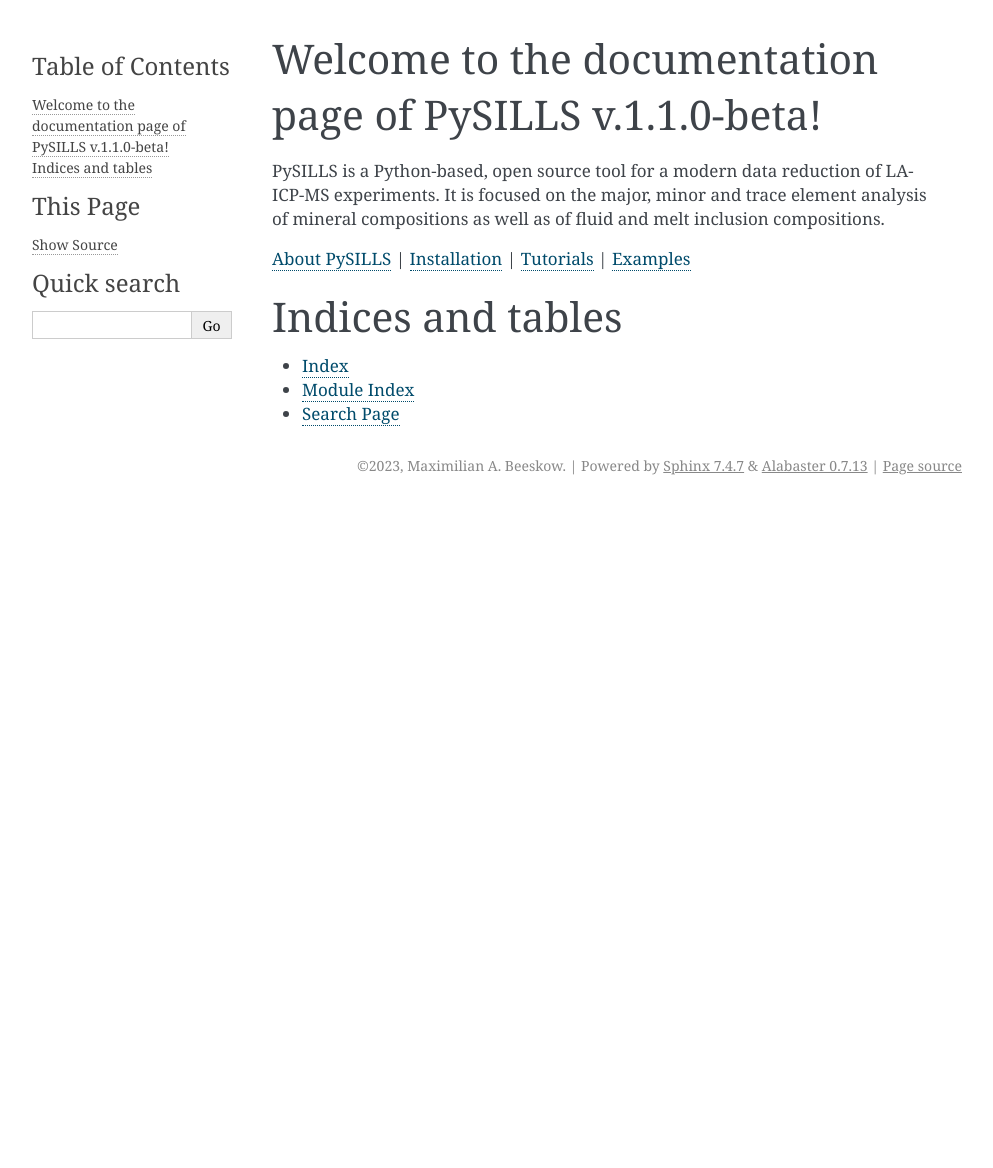
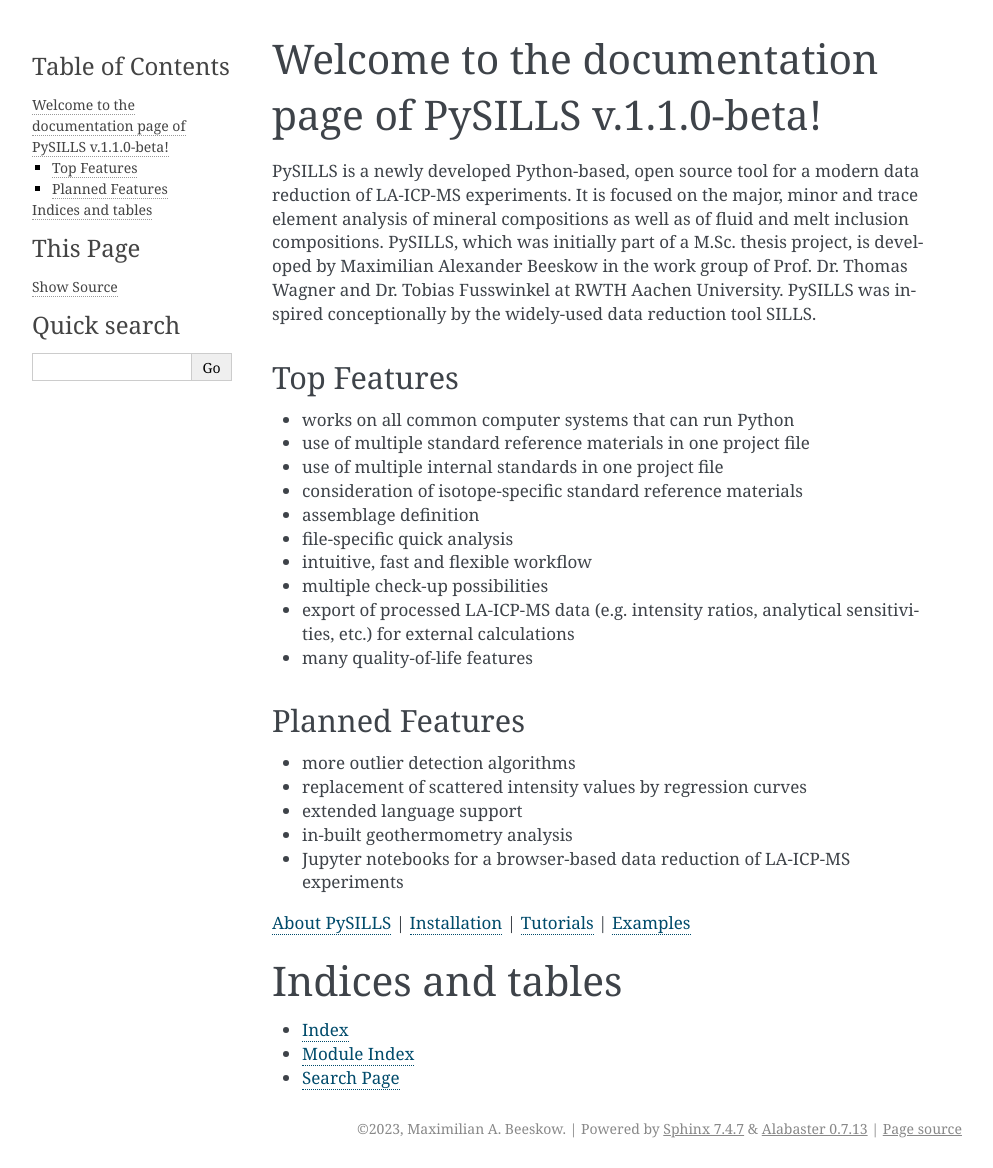
Before and after one commit to MABeeskow/PySILLS, a Sphinx documentation site: the page built from documentation/index.rst, in a window 1280 px wide. Shown: the whole page, without its empty margins (148-1141 px from the left). Built offline with Sphinx 7.4.7, drawn with Linux system fonts in a browser that asks for light colours; pages that are not in the unit, such as notebooks, are missing from menus; before the commit the page ends 900 px from its top, so only the background shows below that.

Commit message:
"readthedocs work"

```diff
--- a/documentation/index.rst
+++ b/documentation/index.rst
@@ -5,14 +5,38 @@
 Welcome to the documentation page of PySILLS |version|!
 ===========================================================
 
-PySILLS is a Python-based, open source tool for a modern data reduction of LA-ICP-MS experiments. It is focused on the
-major, minor and trace element analysis of mineral compositions as well as of fluid and melt inclusion compositions.
+PySILLS is a newly developed Python-based, open source tool for a modern data reduction of LA-ICP-MS experiments. It is
+focused on the major, minor and trace element analysis of mineral compositions as well as of fluid and melt inclusion
+compositions. PySILLS, which was initially part of a M.Sc. thesis project, is developed by Maximilian Alexander Beeskow
+in the work group of Prof. Dr. Thomas Wagner and Dr. Tobias Fusswinkel at RWTH Aachen University. PySILLS was inspired
+conceptionally by the widely-used data reduction tool SILLS.
+
+Top Features
+-------------
+* works on all common computer systems that can run Python
+* use of multiple standard reference materials in one project file
+* use of multiple internal standards in one project file
+* consideration of isotope-specific standard reference materials
+* assemblage definition
+* file-specific quick analysis
+* intuitive, fast and flexible workflow
+* multiple check-up possibilities
+* export of processed LA-ICP-MS data (e.g. intensity ratios, analytical sensitivities, etc.) for external calculations
+* many quality-of-life features
+
+Planned Features
+------------------
+* more outlier detection algorithms
+* replacement of scattered intensity values by regression curves
+* extended language support
+* in-built geothermometry analysis
+* Jupyter notebooks for a browser-based data reduction of LA-ICP-MS experiments
 
 
 .. container:: button
 
-    :doc:`About PySILLS <getting_started/about>` | :doc:`Installation <getting_started/installation>` |
-    :doc:`Tutorials <getting_started/tutorial/index>` | :doc:`Examples <getting_started/example/index>`
+   :doc:`About PySILLS <getting_started/about>` | :doc:`Installation <getting_started/installation>` |
+   :doc:`Tutorials <getting_started/tutorial/index>` | :doc:`Examples <getting_started/example/index>`
 
 .. toctree::
    :hidden:
```
